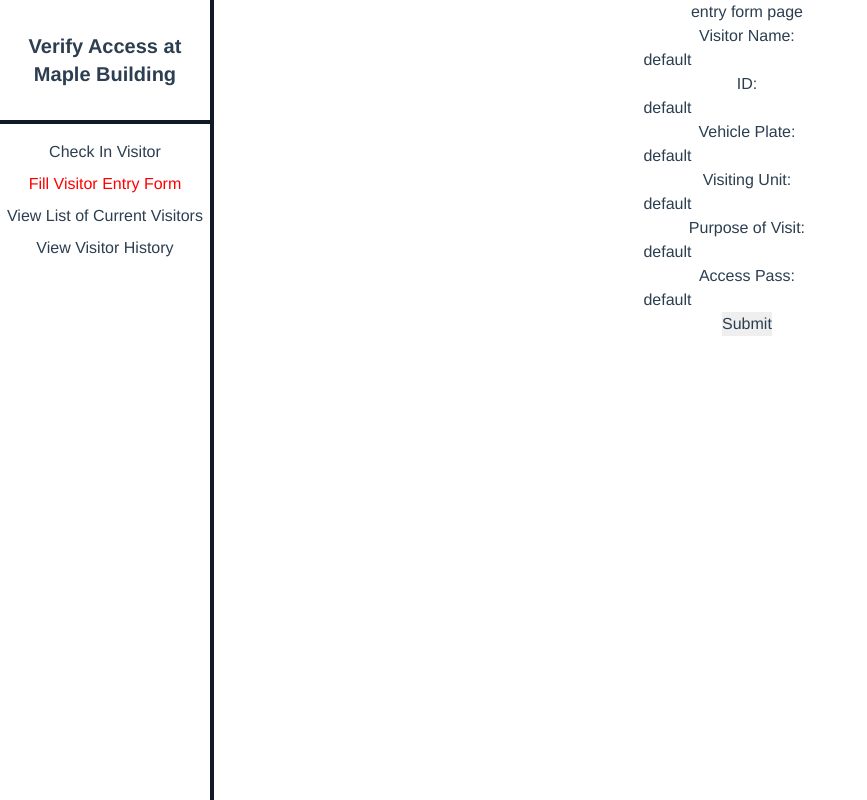
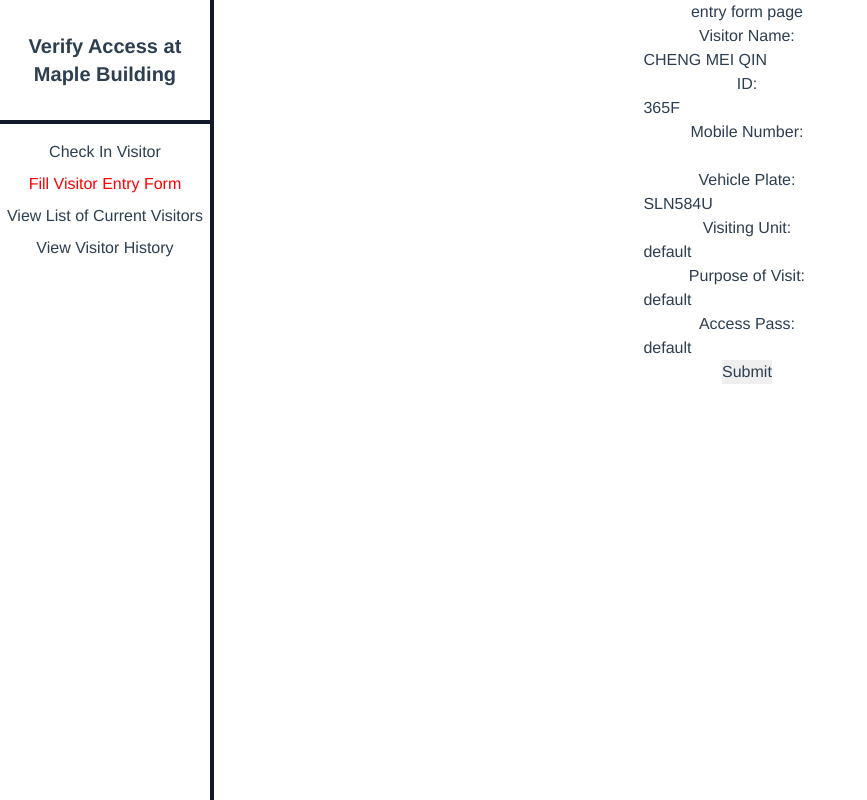
Before and after one commit to dtjldamien/verify-access, a Vue app in the folder verify-access-vue/: page /entry-form in a window 1280 px wide. Shown: the whole page, without its empty margins (0-867 px from the left). Built offline with nearby package versions, Linux system fonts and the light colour scheme.

Commit message:
feat: skip calling of singpass sandbox, added navigation between views

```diff
--- a/verify-access-vue/src/components/SingPass.vue
+++ b/verify-access-vue/src/components/SingPass.vue
@@ -31,17 +31,27 @@ export default {
   },
   methods: {
     scanQr(selectedPersona) {
-      axios
-        .get("singpass/authorise", {
-          body: JSON.stringify({
-            selectedUinfin: selectedPersona.selectedUinfin,
-          }),
-        })
-        .then((response) => console.log(response.data))
-        .catch((error) => {
-          this.errorMessage = error.message;
-          console.error("There was an error!", error);
-        });
+      // axios
+      //   .get("singpass/authorise", {
+      //     body: JSON.stringify({
+      //       selectedUinfin: selectedPersona.selectedUinfin,
+      //     }),
+      //   })
+      //   .then((response) => console.log(response.data))
+      //   .catch((error) => {
+      //     this.errorMessage = error.message;
+      //     console.error("There was an error!", error);
+      //   });
+      console.log(selectedPersona);
+      this.$router.push({
+        name: "EntryForm",
+        params: {
+          visitorName: "CHENG MEI QIN",
+          maskedId: "365F",
+          mobileNo: "94891038",
+          vehiclePlate: "SLN584U",
+        },
+      });
     },
   },
   mounted() {
--- a/verify-access-vue/src/router/index.js
+++ b/verify-access-vue/src/router/index.js
@@ -10,6 +10,7 @@ const routes = [
   {
     path: "/entry-form",
     name: "EntryForm",
+    props: true,
     component: () => import("../views/EntryForm.vue"),
   },
   {
--- a/verify-access-vue/src/views/EntryForm.vue
+++ b/verify-access-vue/src/views/EntryForm.vue
@@ -7,7 +7,7 @@
         type="text"
         id="visitorName"
         name="visitorName"
-        v-model="visitorName"
+        :value="visitorName"
         readonly
       /><br />
       <label for="maskedId">ID:</label><br />
@@ -15,7 +15,15 @@
         type="text"
         id="maskedId"
         name="maskedId"
-        v-model="maskedId"
+        :value="maskedId"
+        readonly
+      /><br />
+      <label for="mobileNo">Mobile Number:</label><br />
+      <input
+        type="text"
+        id="mobileNo"
+        name="mobileNo"
+        :value="mobileNo"
         readonly
       /><br />
       <label for="vehiclePlate">Vehicle Plate:</label><br />
@@ -23,7 +31,7 @@
         type="text"
         id="vehiclePlate"
         name="vehiclePlate"
-        v-model="vehiclePlate"
+        :value="vehiclePlate"
       /><br />
       <label for="visitingUnit">Visiting Unit:</label><br />
       <input
@@ -56,11 +64,26 @@ import axios from "axios";
 
 export default {
   name: "EntryForm",
+  props: {
+    visitorName: {
+      type: String,
+      default: "CHENG MEI QIN",
+    },
+    maskedId: {
+      type: String,
+      default: "365F",
+    },
+    mobileNumber: {
+      type: String,
+      default: "94891038",
+    },
+    vehiclePlate: {
+      type: String,
+      default: "SLN584U",
+    },
+  },
   data: function () {
     return {
-      visitorName: "default",
-      maskedId: "default",
-      vehiclePlate: "default",
       visitingUnit: "default",
       purposeOfVisit: "default",
       accessPass: "default",
@@ -82,6 +105,9 @@ export default {
           this.errorMessage = error.message;
           console.error("There was an error!", error);
         });
+      this.$router.push({
+        path: "/current-visitors",
+      });
     },
   },
 };
```
